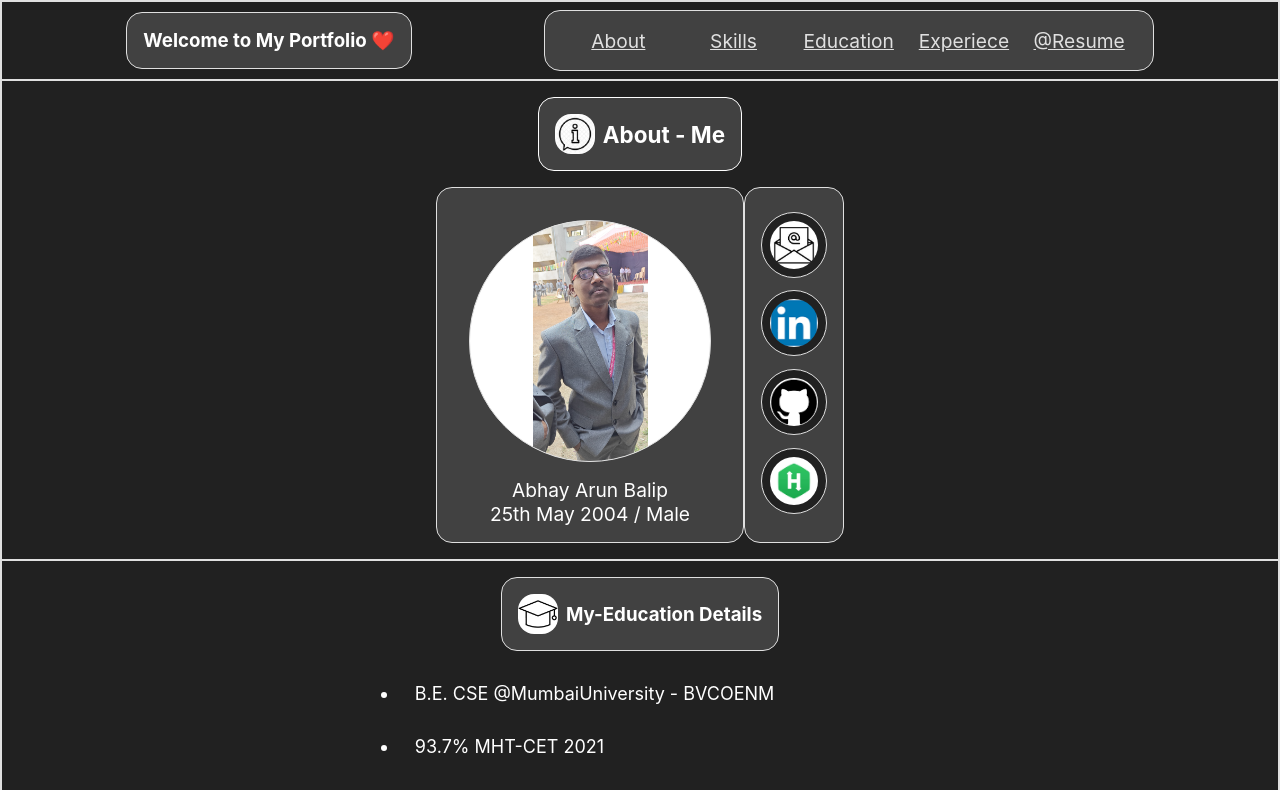
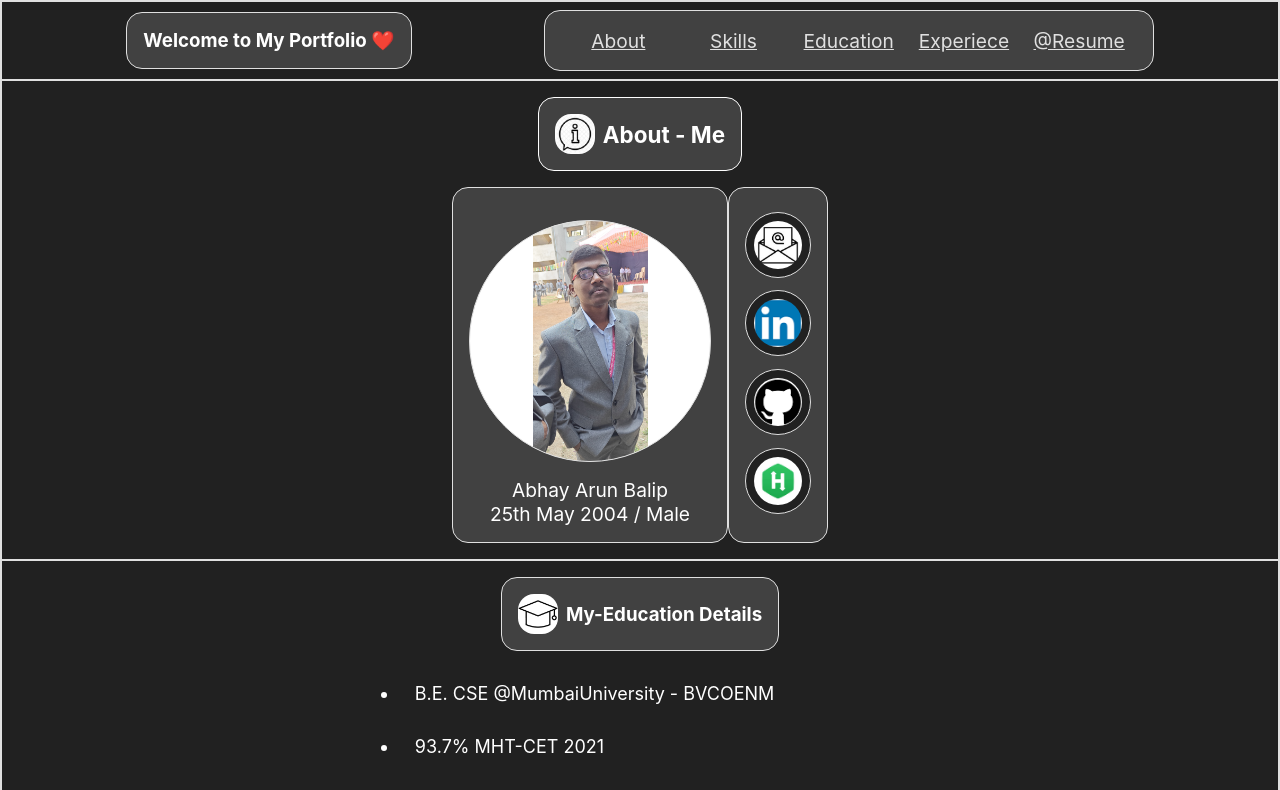
Before and after one commit to abhaybalip/portfolio-app, a React (Create React App) app: page / in a window 1280 px wide. Shown: the top 790 px of the page. Built offline with nearby package versions, Linux system fonts and the light colour scheme.

Commit message:
bug fixed

```diff
--- a/src/Component/About.js
+++ b/src/Component/About.js
@@ -59,7 +59,7 @@ export function About() {
                     border: '1px solid #e0e0e0',
                     borderRadius: '1rem',
 
-                    padding: '1rem'
+                    padding: '1rem 0 1rem 0'
                 }}>
                     <div id='about-img' src={UserImgPath} alt="user-image"></div>
                     <div>
```
